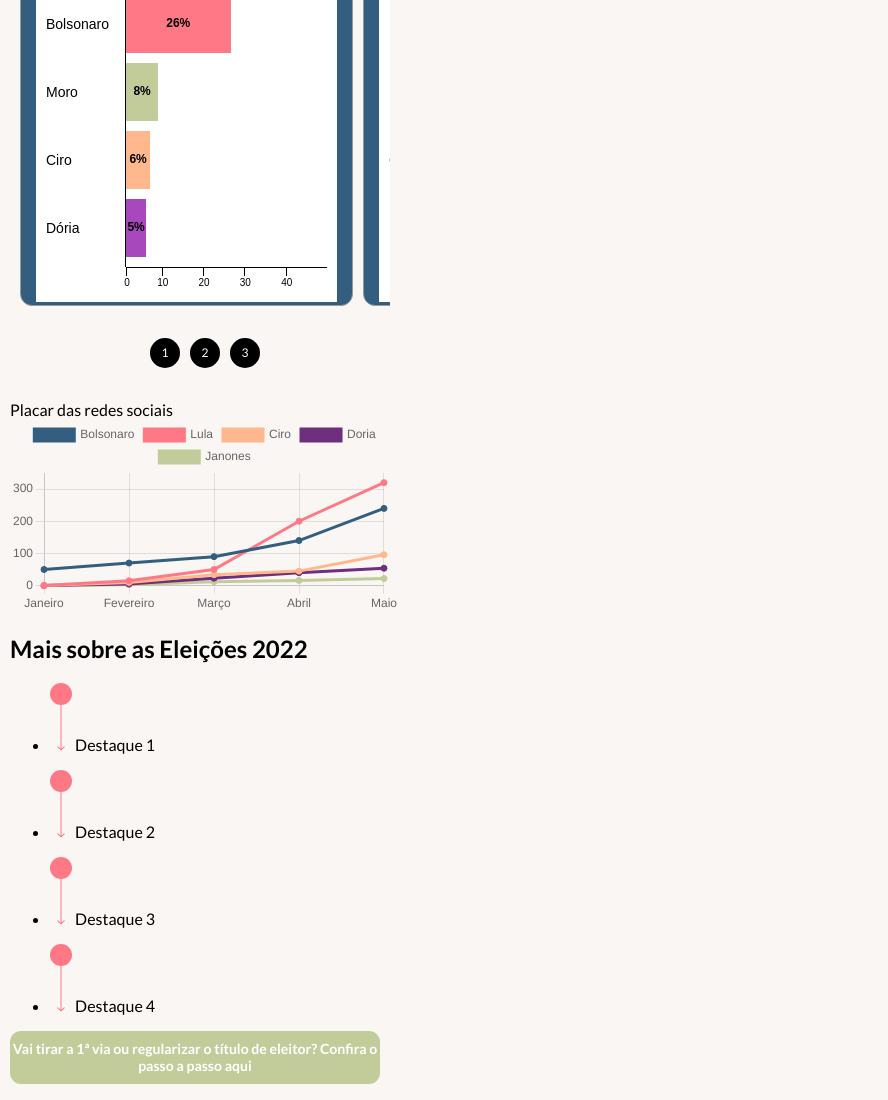
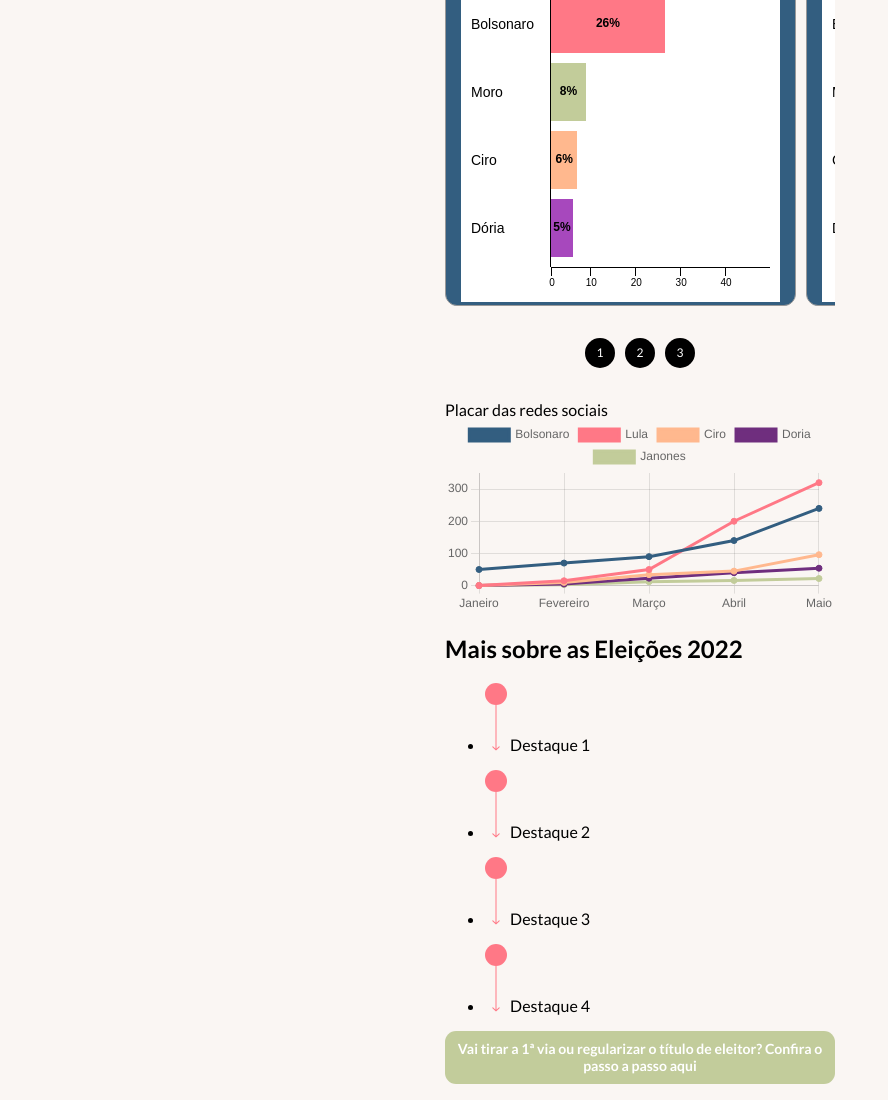
Before and after one commit to victorfariassb/trabalho_final_programacao_web, a plain HTML site: page index.html in a window 1280 px wide. Shown: the part 1455-2555 px from the top of the page, without its empty margins (0-888 px from the left). Drawn offline with nearby package versions, Linux system fonts and the light colour scheme.

Commit message:
Update style.css

```diff
--- a/style.css
+++ b/style.css
@@ -8,7 +8,8 @@
     font-family: Lato, sans-serif;
     background-color: #FAF6F3;
     max-width: 390px;
-    margin: auto 10px;
+
+    margin: 0 auto;
 }
 
 section {
@@ -22,7 +23,7 @@
 }
 
 .cards{
-    max-width: 370px;
+    max-width: 360px;
     margin: 1em 0px;
     display: flex;
     flex-direction: column;
@@ -286,7 +287,7 @@
 
 .gallery, gallery-nav{
   width: 100%;
-  max-width: 370px;
+  max-width: 390px;
 }
 
 .gallery{
@@ -505,7 +506,7 @@
 
  .container {
    width: 100%;
-   max-width: 370px;
+   max-width: 390px;
    height: 444px;
    display: grid;
    grid-template-columns: 1fr 2fr;
@@ -571,7 +572,7 @@
    grid-column: 1 / span 2;
    grid-row: 6;
    background-color: #C2CC9B;
-   max-width: 370px;
+   max-width: 390px;
    height: 53px;
    border-radius: 11px;
    color: white;
```
